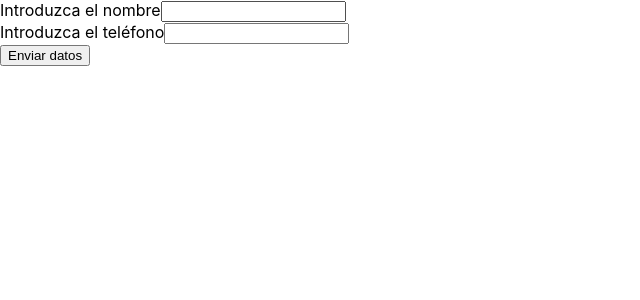
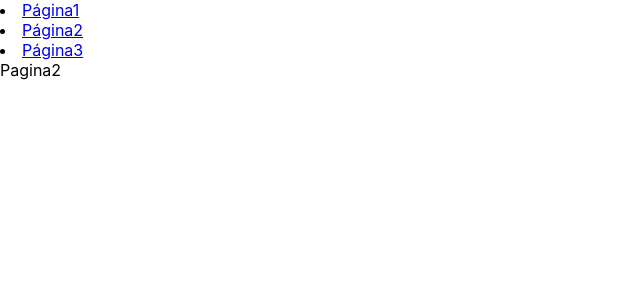
Before and after one commit to diegoxooo/react-inm, a React (Create React App) app in the folder my-app/: page /pagina2 in a window 1280 px wide. Shown: the top 300 px of the page, without its empty margins (0-640 px from the left). Built offline with nearby package versions, Linux system fonts and the light colour scheme.

Commit message:
react-router

```diff
--- a/my-app/package.json
+++ b/my-app/package.json
@@ -8,6 +8,7 @@
     "@testing-library/user-event": "^13.5.0",
     "react": "^18.2.0",
     "react-dom": "^18.2.0",
+    "react-router-dom": "^6.22.3",
     "react-scripts": "5.0.1",
     "web-vitals": "^2.1.4"
   },
--- a/my-app/src/App.js
+++ b/my-app/src/App.js
@@ -6,14 +6,15 @@
 // import Timer from './timer/Timer'
 // import Parent from './children/Parent';
 
-import Form from "./form/Form";
+// import Form from "./form/Form";
+import RoutesApp from "./pages/routes";
 
 // import Carrito from "./fetch/Carrito";
 // import Fetch from "./fetch/Fetch";
 
 function App() {
   return (
-    <Form/>
+    <RoutesApp />
   )
   // return (
   //   <>
--- a/my-app/src/index.js
+++ b/my-app/src/index.js
@@ -3,11 +3,14 @@ import ReactDOM from 'react-dom/client';
 import './index.css';
 import App from './App';
 import reportWebVitals from './reportWebVitals';
+import { BrowserRouter } from 'react-router-dom';
 
 const root = ReactDOM.createRoot(document.getElementById('root'));
 root.render(
   <React.StrictMode>
-    <App />
+    <BrowserRouter>
+      <App />
+    </BrowserRouter>
   </React.StrictMode>
 );
 
--- /dev/null
+++ b/my-app/src/pages/layout.js
@@ -0,0 +1,12 @@
+import {Outlet} from 'react-router-dom';
+import Menu from "./menu";
+
+export default function Layout(){
+
+    return (
+        <div>
+            <Menu />
+            <Outlet />
+        </div>
+    )
+}
--- /dev/null
+++ b/my-app/src/pages/menu.js
@@ -0,0 +1,11 @@
+import { Link } from "react-router-dom";
+
+export default function Menu(){
+    return (
+        <nav>
+            <li><Link to="/pagina1/1">Página1</Link></li>
+            <li><Link to="/pagina2?name=pedro&page=1&size=25">Página2</Link></li>
+            <li><Link to="/pagina3">Página3</Link></li>
+        </nav>
+    )
+}
--- /dev/null
+++ b/my-app/src/pages/pagina1.js
@@ -0,0 +1,10 @@
+import { useParams } from "react-router-dom"
+
+export default function Pagina1(){
+
+    const data = useParams()
+    console.log(data)
+    return (
+        <div>Pagina1</div>
+    )
+}
--- /dev/null
+++ b/my-app/src/pages/pagina2.js
@@ -0,0 +1,17 @@
+import { useSearchParams } from "react-router-dom"
+
+export default function Pagina2(){
+    const data = useSearchParams()
+    console.log(data)
+
+    const result = [...data].reduce((a,v)=>{
+        a[v[0]]=v[1] // debuggear esta linea para estudiar "reduce"
+        return a;
+    },{})
+
+    console.log(result);
+
+    return (
+        <div>Pagina2</div>
+    )
+}
--- /dev/null
+++ b/my-app/src/pages/pagina3.js
@@ -0,0 +1,5 @@
+export default function Pagina3(){
+    return (
+        <div>Pagina3</div>
+    )
+}
--- /dev/null
+++ b/my-app/src/pages/routes.js
@@ -0,0 +1,24 @@
+import {Route, Routes} from 'react-router-dom';
+import Layout from './layout';
+import { Suspense, lazy } from 'react';
+/*import Pagina1 from './pagina1';
+import Pagina3 from './pagina3';
+import Pagina2 from './pagina2';*/
+
+const Pagina1 = lazy(()=>import('./pagina1'))
+const Pagina2 = lazy(()=>import('./pagina2'))
+const Pagina3 = lazy(()=>import('./pagina3'))
+
+export default function RoutesApp(){
+    return (
+        <Suspense fallback={<div>Loading...</div>}>
+            <Routes>
+                <Route path="/" element={<Layout />}>
+                    <Route path="/pagina1/:id" element={<Pagina1 /> } />
+                    <Route path="/pagina2" element={<Pagina2 />} />
+                    <Route path="/pagina3" element={<Pagina3 />} />
+                </Route>
+            </Routes>
+        </Suspense>
+    )
+}
```
Also changed, not shown: 1 other file (tests, documents, lock files or other folders).
